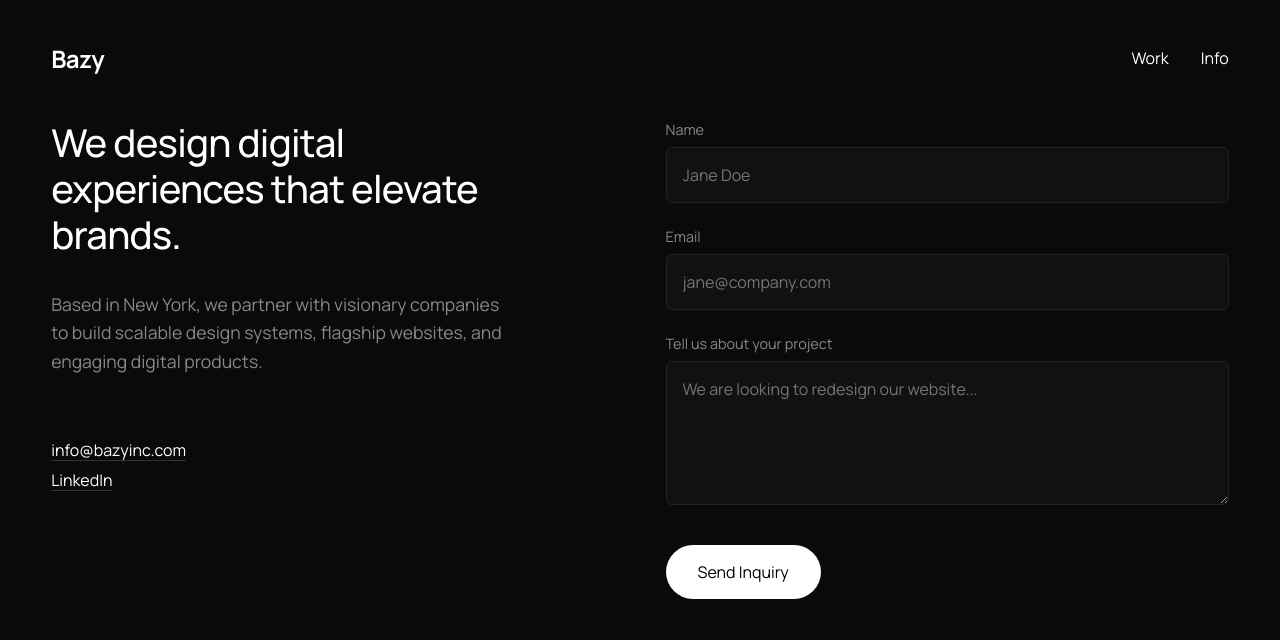
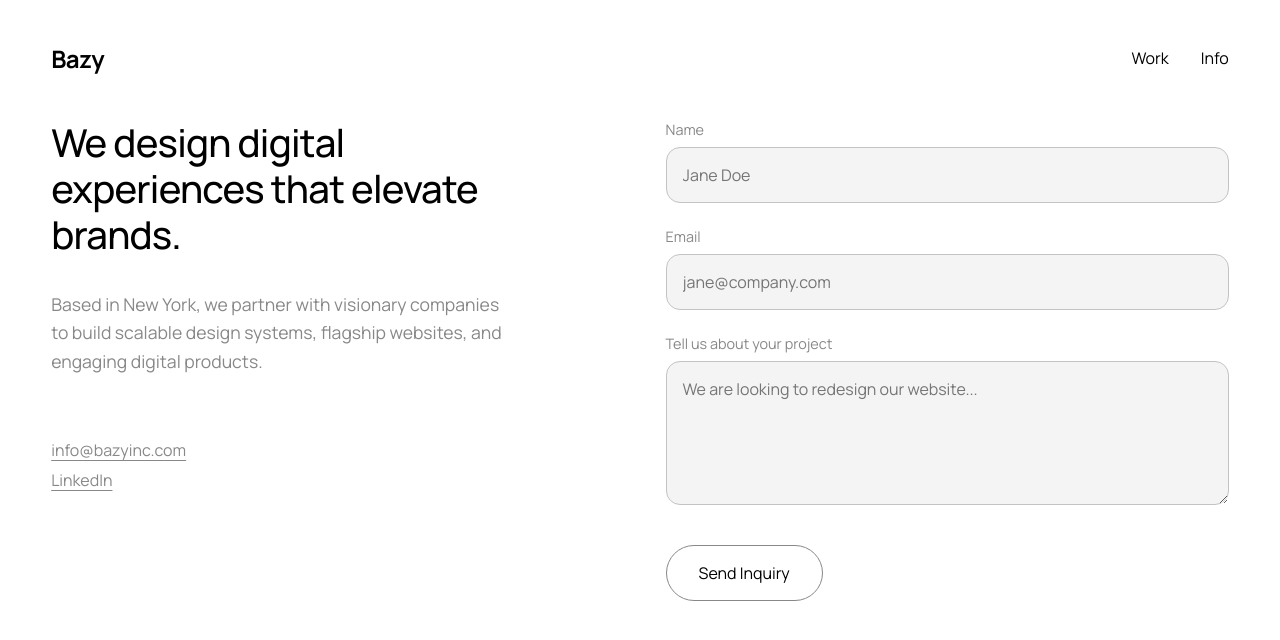
Before and after one commit to BHicks93/bazy, a Next.js app: page /info in a window 1280 px wide. Shown: the top 640 px of the page. Built offline with nearby package versions, Linux system fonts and the light colour scheme.

Commit message:
update site styles

```diff
--- a/src/app/globals.css
+++ b/src/app/globals.css
@@ -6,8 +6,8 @@
 
 body {
   font-family: var(--font-manrope), sans-serif;
-  background-color: #0a0a0a;
-  color: #ffffff;
+  background-color: #fff;
+  color: #000;
 }
 
 a {
@@ -62,11 +62,9 @@ select {
   padding: 1rem 2.5rem; /* Pushes the text inward slightly */
 
   /* Creates the dark frosted glass effect */
-  background-color: rgba(20, 20, 20, 0.7);
-  backdrop-filter: blur(12px);
-  -webkit-backdrop-filter: blur(12px);
-  border: 1px solid rgba(255, 255, 255, 0.1); /* Subtle glowing edge */
-  box-shadow: 0 10px 30px rgba(0, 0, 0, 0.5); /* Floaty drop shadow */
+  background-color: rgba(255, 255, 255, 0.9);
+  backdrop-filter: blur(3px);
+  box-shadow: 0 10px 30px rgba(0, 0, 0, 0.1); /* Floaty drop shadow */
 }
 
 .logo {
@@ -82,7 +80,8 @@ select {
 
 /* --- HERO --- */
 .hero {
-  padding: 10vh 0;
+  padding-top: 40vh;
+  padding-bottom: 10vh;
   max-width: 900px;
 }
 
@@ -131,8 +130,8 @@ select {
 .project-image-placeholder {
   width: 100%;
   aspect-ratio: 4 / 3;
-  background-color: #1c1c1c;
-  border-radius: 4px;
+  background-color: #dbdbdb;
+  border-radius: 20px;
 }
 
 .project-info h2 {
@@ -145,22 +144,6 @@ select {
   font-size: 1rem;
 }
 
-.project-image-placeholder {
-  width: 100%;
-  aspect-ratio: 4 / 3;
-  background-color: #1c1c1c; /* Dark grey placeholder */
-  border-radius: 4px;
-}
-
-.project-info h2 {
-  font-size: 1.25rem;
-  font-weight: 500;
-}
-
-.project-info p {
-  color: #888888; /* Subdued grey for client names */
-  font-size: 1rem;
-}
 
 /* --- ASYMMETRICAL GRID LOGIC --- */
 
@@ -252,15 +235,16 @@ select {
 }
 
 .contact-details a {
-  color: #ffffff;
+  color: #888888;
   text-decoration: underline;
   text-underline-offset: 4px;
-  text-decoration-color: #333;
+  text-decoration-color: #888888;
   transition: text-decoration-color 0.3s ease;
 }
 
 .contact-details a:hover {
-  text-decoration-color: #fff;
+  color: #000;
+  text-decoration-color: #000;
 }
 
 /* Right side takes 6 columns and shifts over by 1 */
@@ -287,11 +271,11 @@ select {
 
 .input-group input,
 .input-group textarea {
-  background-color: #111111;
-  border: 1px solid #222222;
-  color: #ffffff;
+  background-color: #f4f4f4;
+  border: 1px solid #c3c3c3;
+  color: #000;
   padding: 1rem;
-  border-radius: 6px;
+  border-radius: 14px;
   font-family: inherit;
   font-size: 1rem;
   transition: border-color 0.3s ease, background-color 0.3s ease;
@@ -302,14 +286,14 @@ select {
 .input-group textarea:focus {
   outline: none;
   border-color: #555555;
-  background-color: #1a1a1a;
+  background-color: #fff;
 }
 
 .submit-btn {
-  background-color: #ffffff;
-  color: #000000;
+  background-color: transparent;
+  color: #000;
+  border: 1px solid #888888;
   padding: 1rem 2rem;
-  border: none;
   border-radius: 100px;
   font-weight: 400;
   font-size: 1rem;
@@ -320,7 +304,10 @@ select {
 }
 
 .submit-btn:hover {
-  opacity: 0.8;
+  background-color: #fff;
+  color: #000;
+  border-color: #888888;
+  box-shadow: 0 10px 30px rgba(0, 0, 0, 0.1);
 }
 
 /* Mobile responsive stacking */
@@ -381,7 +368,7 @@ select {
   width: 100%;
   aspect-ratio: 16 / 9; /* Panoramic cinematic ratio for the hero */
   background-color: #111;
-  border-radius: 8px;
+  border-radius: 20px;
   overflow: hidden;
   margin-bottom: 5vh;
 }
@@ -396,7 +383,7 @@ select {
 .case-study-body {
   padding: 5vh 0 15vh 0;
   font-size: 1.2rem;
-  color: #cccccc;
+  color: #000;
 }
 /* --- CASE STUDY CONTENT (Text & Gallery) --- */
 .case-study-content {
@@ -409,8 +396,8 @@ select {
 /* The Toggle Button Styling */
 .about-project-btn {
   background-color: transparent;
-  color: #ffffff;
-  border: 1px solid #333333;
+  color: #000;
+  border: 1px solid #888888;
   padding: 0.75rem 1.5rem;
   border-radius: 100px;
   font-size: 1rem;
@@ -420,16 +407,17 @@ select {
 }
 
 .about-project-btn:hover {
-  background-color: #ffffff;
-  color: #000000;
-  border-color: #ffffff;
+  background-color: #fff;
+  color: #000;
+  border-color: #888888;
+  box-shadow: 0 10px 30px rgba(0, 0, 0, 0.1);
 }
 
 .case-study-description {
   max-width: 800px;
   font-size: 1.25rem;
   line-height: 1.6;
-  color: #fff;
+  color: #000;
 }
 
 /* Add spacing between paragraphs and headings in the Rich Text */
@@ -456,16 +444,16 @@ select {
 .case-study-gallery img {
   width: 100%;
   height: auto;
-  border-radius: 8px;
-  background-color: #111111; /* Fallback color while loading */
+  border-radius: 20px;
+  background-color: #FAF9F6; /* Fallback color while loading */
 }
 
 /* --- FOOTER REVEAL --- */
 main {
   position: relative;
-  z-index: 2; /* Sits on top of the footer */
-  background-color: #0a0a0a;
-  min-height: 100vh; /* Ensures short pages still cover the footer */
+  z-index: 2;
+  background-color: #fff;
+  min-height: 100vh;
   margin-bottom: 0;
   transform: translate3d(0, 0, 0);
   padding: 2vw 4vw;
@@ -474,8 +462,7 @@ main {
 /* --- FOOTER --- */
 .site-footer {
   padding: 15vh 4vw 4vw 4vw;
-  background-color: #131dd0;
-  border-top: 1px solid #1a1a1a;
+  background-color: #FAF9F6;
 
   /* Sticky Reveal */
   position: sticky;
@@ -516,8 +503,8 @@ main {
 
 .lets-talk-btn {
   display: inline-block;
-  background-color: #ffffff;
-  color: #000000;
+  background-color: #000;
+  color: #fff;
   padding: 1rem 2rem;
   border: none;
   border-radius: 100px;
@@ -530,46 +517,18 @@ main {
 }
 
 .lets-talk-btn:hover {
-  background-color: #dddddd;
-}
-
-/* -- Bottom Grid Section -- */
-.footer-bottom {
-  display: flex;
-  flex-direction: column;
-  gap: 4rem;
-}
-
-.footer-links-grid {
-  display: flex;
-  gap: 10vw; /* Spacing between the columns */
-}
-
-.footer-nav-column {
-  display: flex;
-  flex-direction: column;
-  gap: 1rem;
-}
-
-.footer-nav-column a {
-  color: #ffffff;
-  text-decoration: underline;
-  text-underline-offset: 4px;
-  text-decoration-color: #333;
-  transition: text-decoration-color 0.3s ease;
-}
-
-.footer-nav-column a:hover {
-  text-decoration-color: #ffffff;
+  background-color: #1c1c1c;
+  color: #fff;
+  box-shadow: 0 10px 30px rgba(0, 0, 0, 0.1);
 }
 
 /* -- Copyright -- */
 .footer-copyright {
-  border-top: 1px solid #b3b3b3;
+  border-top: 1px solid #333333;
   padding-top: 2rem;
   display: flex;
   justify-content: space-between;
-  color: #cecece;
+  color: #333333;
   font-size: 0.8rem;
 }
 
```
